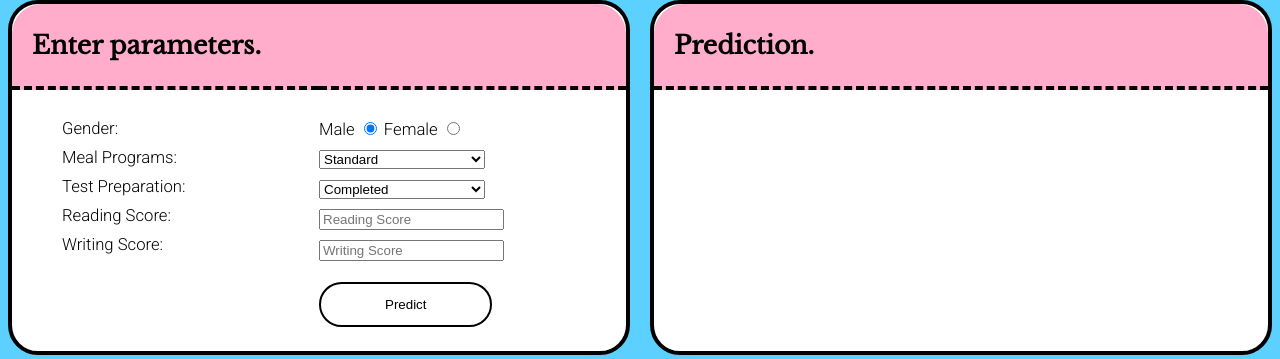
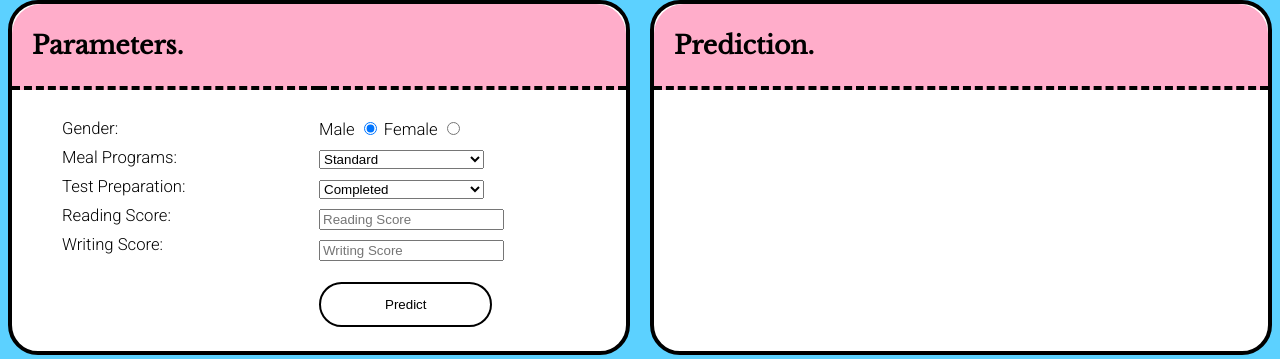
Before and after one commit to D-2000-99/Student-Performance-Prediction, a Flask app: page / in a window 1280 px wide. Shown: the part 95-454 px from the top of the page. Run offline with Flask 2, Linux system fonts and the light colour scheme; parts of the project's set-up code (start-up, migrations or seed data) failed here and were passed over.

Commit message:
Add files via upload

```diff
--- a/static/main.css
+++ b/static/main.css
@@ -31,7 +31,7 @@ button:active
 
 select
 {
-	width:13vw;
+	width:165px;
 }
 
 footer
--- a/templates/index.html
+++ b/templates/index.html
@@ -19,7 +19,7 @@
 
 			<div class="minim-boxtop-left">
 				<!-- TOP OF BOX CSS -->
-				<h1>Enter parameters.</h1>
+				<h1>Parameters.</h1>
 			</div>
 			<!--  -->
 			<div class= "lgrid-left">
```
